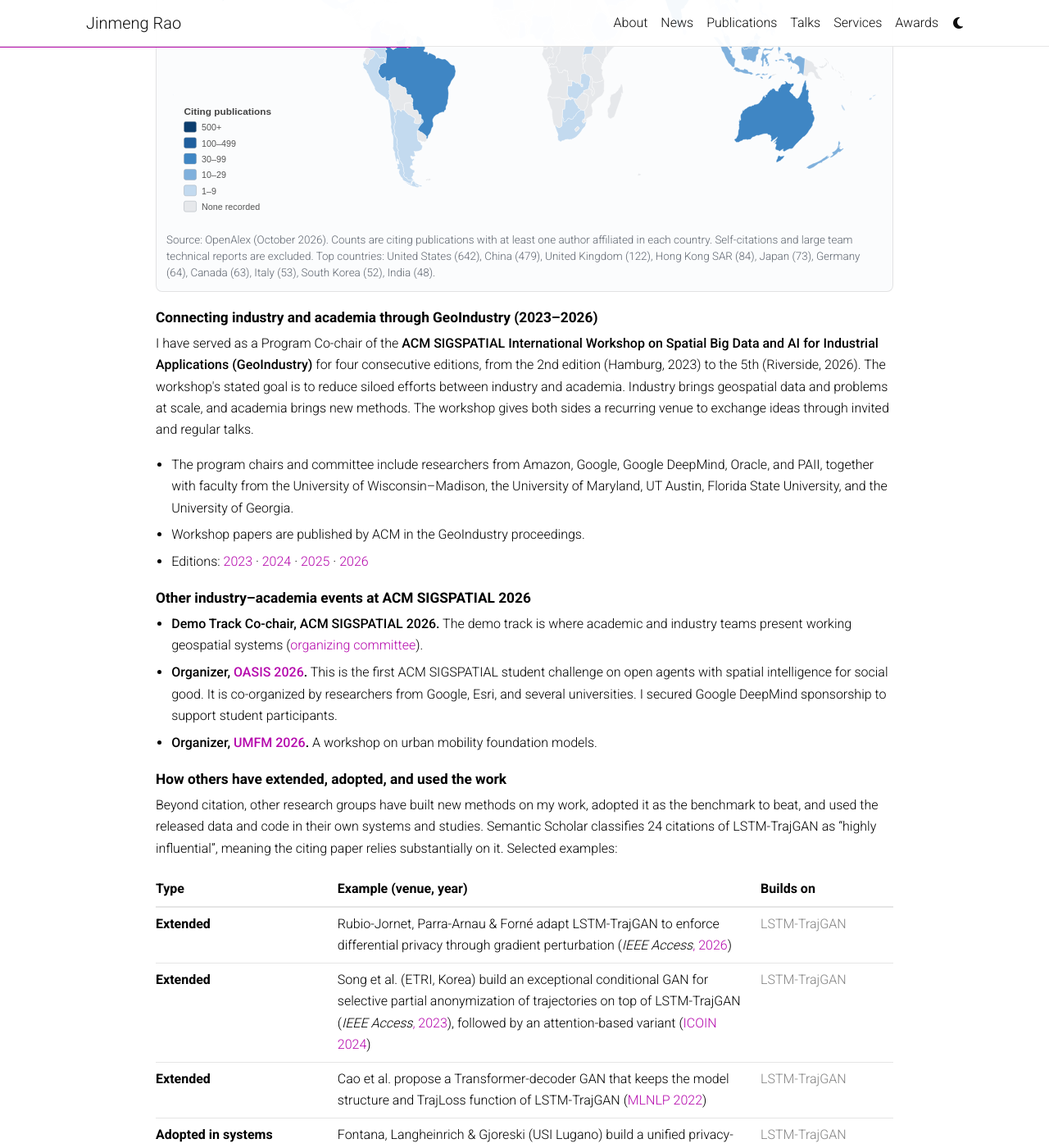
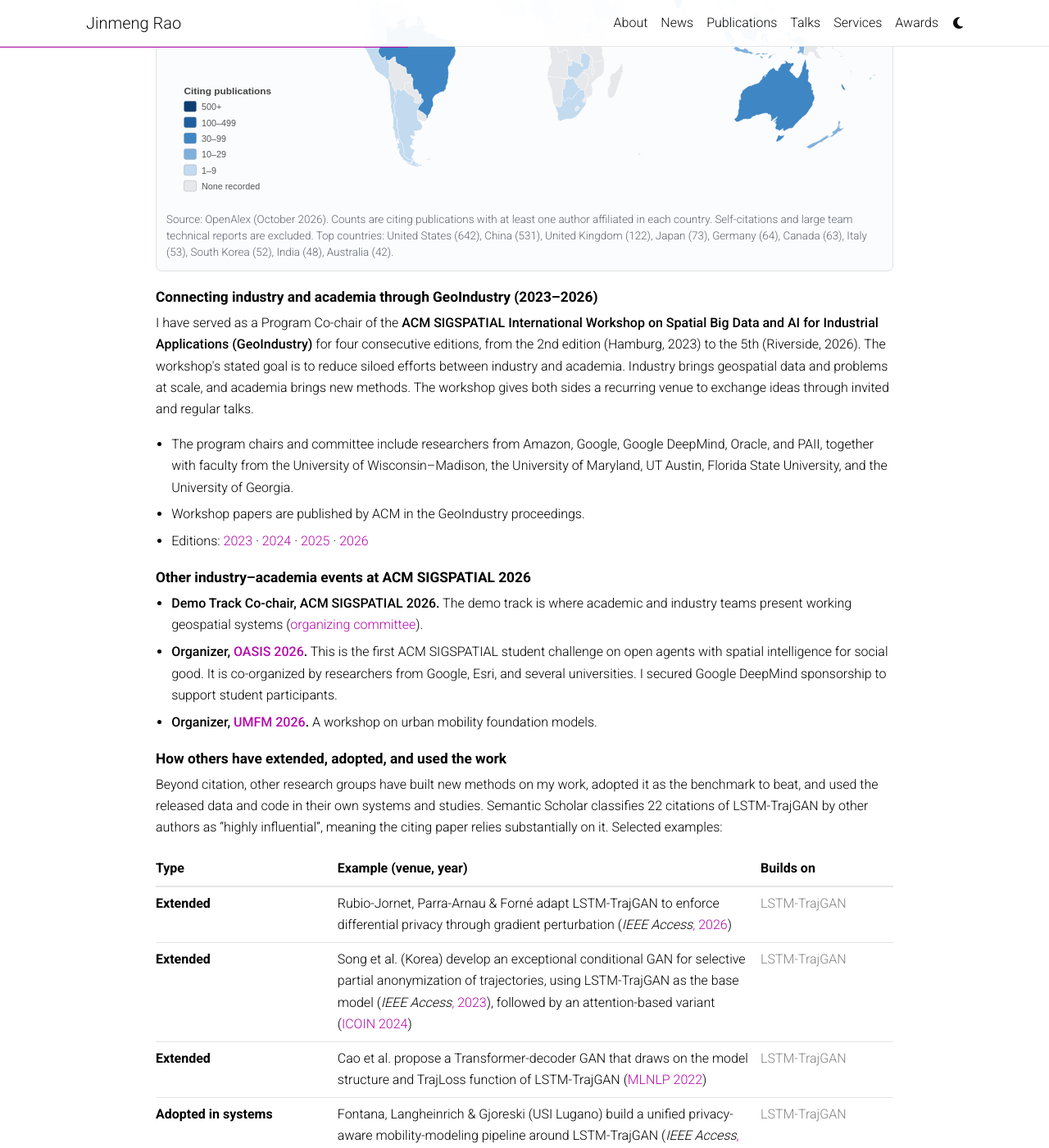
Before and after one commit to JinmengRao/jinmengrao.github.io, a Jekyll site: the page built from _pages/rising_star_2027_materials.html, in a window 1280 px wide and 1400 px high, scrolled down 3445 px. Shown: the whole window at 82% size. Built offline with Jekyll 4.4.1, drawn with Linux system fonts in a browser that asks for light colours; full-size pictures stand in for the smaller copies a plugin makes; comment, search, counter and statistics services are not loaded; a style sheet for code colours, icons or effects is not loaded; some of the changed text lies outside the part shown.

Commit message:
Merge China regions in citation map; cross-page consistency fixes

```diff
--- a/_bibliography/papers.bib
+++ b/_bibliography/papers.bib
@@ -484,7 +484,7 @@
   code={https://github.com/GeoDS/mapmobility},
   website={https://geography.wisc.edu/covid19/physical-distancing/},
   preview={mobmap.gif},
-  note={Highlight: The first work on social distancing mapping during COVID-19; Media Coverage <a href="https://www.nbc15.com/2020/10/07/tracking-movement-in-wisconsin-leading-up-to-latest-health-order/">NBC</a>, <a href="http://fox47.com/news/local/uw-madison-researchers-map-travel-data-to-combat-pandemic">FOX</a>, <a href="https://www.wisn.com/article/uw-madison-scientists-develop-social-distancing-tracker-map/32163419#">ABC</a>},
+  note={Highlight: One of the first social distancing maps during COVID-19; 410+ citations; Media Coverage <a href="https://www.nbc15.com/2020/10/07/tracking-movement-in-wisconsin-leading-up-to-latest-health-order/">NBC</a>, <a href="http://fox47.com/news/local/uw-madison-researchers-map-travel-data-to-combat-pandemic">FOX</a>, <a href="https://www.wisn.com/article/uw-madison-scientists-develop-social-distancing-tracker-map/32163419#">ABC</a>},
   selected={true}
 }
 
@@ -610,7 +610,7 @@
   html={https://www.pnas.org/doi/10.1073/pnas.2020524118},
   preview={pnas.jpg},
   code={https://github.com/GeoDS/IntraCounty-Mobility-SEIR},
-  note={Highlight: <em>PNAS</em>; models intracounty COVID-19 spread with business-traffic mobility, age, and race to inform equitable reopening; 190+ citations},
+  note={Highlight: <em>PNAS</em>; models intracounty COVID-19 spread with business-traffic mobility, age, and race to inform reopening policies; 190+ citations},
   selected={true}
 }
 
--- a/_pages/rising_star_2027_materials.html
+++ b/_pages/rising_star_2027_materials.html
@@ -80,7 +80,7 @@
           <li>Proposed <a href="https://arxiv.org/abs/2309.11587" target="_blank" rel="noopener">CATS</a> (<em>IJGIS</em>, 2023) for conditional adversarial trajectory synthesis in privacy-preserving data publication. Also developed a decentralized, privacy-preserving framework for location recommendation (<a href="https://onlinelibrary.wiley.com/doi/abs/10.1111/tgis.12769" target="_blank" rel="noopener"><em>Transactions in GIS</em></a>, 2021) and VTSV, a privacy-preserving vehicle trajectory simulation platform (ACM SIGSPATIAL GeoAI 2021).</li>
           <li>Wrote a vision paper on <a href="https://arxiv.org/abs/2309.17319" target="_blank" rel="noopener">privacy-preserving and secure GeoAI foundation models</a> (ACM SIGSPATIAL 2023) and a book chapter on trajectory privacy protection approaches (2025).</li>
           <li>Dissertation <em>Trajectory Privacy Protection with Geospatial Artificial Intelligence</em> (2023), which received the 2024 AAG William L. Garrison Award (one recipient every two years).</li>
-          <li><strong>Uptake:</strong> LSTM-TrajGAN has become a reference model for synthetic trajectory generation. Other groups have extended it (to enforce differential privacy, <em>IEEE Access</em> 2026; for selective partial anonymization, <em>IEEE Access</em> 2023; with Transformer decoders, 2022), built it into processing pipelines (<em>IEEE Access</em> 2023; vehicle-trajectory protection, <em>IEEE Internet of Things Journal</em> 2024), and re-implemented it as the state-of-the-art benchmark (PETS 2022 and 2024; <em>Information Systems Research</em> 2023). Industry researchers at Lenovo, State Grid, and Rakuten have drawn on it in trajectory privacy and connected-vehicle work. Details are in the <a href="#rs-uptake">uptake table</a>.</li>
+          <li><strong>Uptake:</strong> LSTM-TrajGAN has become a reference model for synthetic trajectory generation. Other groups have extended it (to enforce differential privacy, <em>IEEE Access</em> 2026; for selective partial anonymization, <em>IEEE Access</em> 2023; with Transformer decoders, 2022), built it into processing pipelines (<em>IEEE Access</em> 2023; vehicle-trajectory protection, <em>IEEE Internet of Things Journal</em> 2024), and re-implemented it as the state-of-the-art benchmark (PETS 2022 and 2024; <em>Information Systems Research</em> 2023). Industry researchers at Lenovo, State Grid, Rakuten, and ByteDance have drawn on the trajectory privacy work. Details are in the <a href="#rs-uptake">uptake table</a>.</li>
         </ul>
       </div>
     </div>
@@ -93,7 +93,7 @@
           <li>Co-authored <em>Towards the Next Generation of Geospatial Artificial Intelligence</em> (<em>JAG</em>, 2025, 220+ citations), a research agenda for GeoAI in the foundation-model era.</li>
           <li>Co-developed SRL, a general-purpose framework for spatial representation learning (ACM SIGSPATIAL 2024), and <a href="https://arxiv.org/abs/2605.06990" target="_blank" rel="noopener">TRAJGANR</a> (2026), on trajectory-centric urban multimodal learning, with collaborators from academia and industry.</li>
           <li>Co-authored book chapters on GeoAI methodological foundations (2023), the evolution of GeoAI (2025), and the ethics of generative GeoAI (2026).</li>
-          <li><strong>Uptake:</strong> this agenda now informs geospatial foundation-model work in industry, including Esri (GeoAI review, <em>ISPRS Journal of Photogrammetry and Remote Sensing</em>, 2026), DiDi (ride-hailing forecasting with geospatial representation learning, WWW 2026), InferLink (LineLM, an operational language model for geospatial vector data, KDD 2026), Meituan (GIS large language models, <em>IJGIS</em>, 2025), ByteDance (geo-foundation models, <em>IJGIS</em>, 2025), and Microsoft (TorchSpatial, 2024).</li>
+          <li><strong>Uptake:</strong> this agenda is drawn on by geospatial foundation-model work in industry, including Esri (GeoAI review, <em>ISPRS Journal of Photogrammetry and Remote Sensing</em>, 2026), InferLink (LineLM, an operational language model for geospatial vector data, KDD 2026), and Meituan (GIS large language models, <em>IJGIS</em>, 2025).</li>
         </ul>
       </div>
     </div>
@@ -116,10 +116,10 @@
     <h2 class="rs-h2"><span class="rs-num">2</span>Impact on the geospatial industry</h2>
 
     <h3 class="rs-h3" id="rs-reach">Global reach of the research</h3>
-    <p>The map shows where the authors of the 1,600+ publications citing my research are based: 86 countries and regions in total. Hover over a country to see its count.</p>
+    <p>The map shows where the authors of the 1,600+ publications citing my research are based: 81 countries in total. Hover over a country to see its count.</p>
     <figure class="rs-map" id="rs-citation-map">
       {% include citation_map.svg %}
-      <figcaption>Source: OpenAlex (October 2026). Counts are citing publications with at least one author affiliated in each country. Self-citations and large team technical reports are excluded. Top countries: United States (642), China (479), United Kingdom (122), Hong Kong SAR (84), Japan (73), Germany (64), Canada (63), Italy (53), South Korea (52), India (48).</figcaption>
+      <figcaption>Source: OpenAlex (October 2026). Counts are citing publications with at least one author affiliated in each country. Self-citations and large team technical reports are excluded. Top countries: United States (642), China (531), United Kingdom (122), Japan (73), Germany (64), Canada (63), Italy (53), South Korea (52), India (48), Australia (42).</figcaption>
     </figure>
 
     <h3 class="rs-h3">Connecting industry and academia through GeoIndustry (2023&ndash;2026)</h3>
@@ -138,13 +138,13 @@
     </ul>
 
     <h3 class="rs-h3" id="rs-uptake">How others have extended, adopted, and used the work</h3>
-    <p>Beyond citation, other research groups have built new methods on my work, adopted it as the benchmark to beat, and used the released data and code in their own systems and studies. Semantic Scholar classifies 24 citations of LSTM-TrajGAN as &ldquo;highly influential&rdquo;, meaning the citing paper relies substantially on it. Selected examples:</p>
+    <p>Beyond citation, other research groups have built new methods on my work, adopted it as the benchmark to beat, and used the released data and code in their own systems and studies. Semantic Scholar classifies 22 citations of LSTM-TrajGAN by other authors as &ldquo;highly influential&rdquo;, meaning the citing paper relies substantially on it. Selected examples:</p>
     <table class="rs-table" id="rs-uptake-table">
       <thead><tr><th>Type</th><th>Example (venue, year)</th><th>Builds on</th></tr></thead>
       <tbody>
         <tr><td>Extended</td><td>Rubio-Jornet, Parra-Arnau &amp; Forn&eacute; adapt LSTM-TrajGAN to enforce differential privacy through gradient perturbation (<a href="https://doi.org/10.1109/ACCESS.2026.3728159" target="_blank" rel="noopener"><em>IEEE Access</em>, 2026</a>)</td><td>LSTM-TrajGAN</td></tr>
-        <tr><td>Extended</td><td>Song et al. (ETRI, Korea) build an exceptional conditional GAN for selective partial anonymization of trajectories on top of LSTM-TrajGAN (<a href="https://doi.org/10.1109/ACCESS.2023.3326246" target="_blank" rel="noopener"><em>IEEE Access</em>, 2023</a>), followed by an attention-based variant (<a href="https://doi.org/10.1109/ICOIN59985.2024.10572121" target="_blank" rel="noopener">ICOIN 2024</a>)</td><td>LSTM-TrajGAN</td></tr>
-        <tr><td>Extended</td><td>Cao et al. propose a Transformer-decoder GAN that keeps the model structure and TrajLoss function of LSTM-TrajGAN (<a href="https://doi.org/10.1145/3578741.3578795" target="_blank" rel="noopener">MLNLP 2022</a>)</td><td>LSTM-TrajGAN</td></tr>
+        <tr><td>Extended</td><td>Song et al. (Korea) develop an exceptional conditional GAN for selective partial anonymization of trajectories, using LSTM-TrajGAN as the base model (<a href="https://doi.org/10.1109/ACCESS.2023.3326246" target="_blank" rel="noopener"><em>IEEE Access</em>, 2023</a>), followed by an attention-based variant (<a href="https://doi.org/10.1109/ICOIN59985.2024.10572121" target="_blank" rel="noopener">ICOIN 2024</a>)</td><td>LSTM-TrajGAN</td></tr>
+        <tr><td>Extended</td><td>Cao et al. propose a Transformer-decoder GAN that draws on the model structure and TrajLoss function of LSTM-TrajGAN (<a href="https://doi.org/10.1145/3578741.3578795" target="_blank" rel="noopener">MLNLP 2022</a>)</td><td>LSTM-TrajGAN</td></tr>
         <tr><td>Adopted in systems</td><td>Fontana, Langheinrich &amp; Gjoreski (USI Lugano) build a unified privacy-aware mobility-modeling pipeline around LSTM-TrajGAN (<a href="https://doi.org/10.1109/ACCESS.2023.3260981" target="_blank" rel="noopener"><em>IEEE Access</em>, 2023</a>); Fan et al. use LSTM-TrajGAN in a two-layer mechanism for protecting vehicle trajectory data (<a href="https://doi.org/10.1109/JIOT.2024.3439393" target="_blank" rel="noopener"><em>IEEE Internet of Things Journal</em>, 2024</a>); Musleh et al. use it to enrich trajectory datasets (ACM SIGSPATIAL 2022)</td><td>LSTM-TrajGAN</td></tr>
         <tr><td>State-of-the-art benchmark</td><td>Re-implemented and used as the reference model in privacy-enhancing-technology research: Zhan, Haddadi &amp; Mashhadi (<a href="https://arxiv.org/abs/2208.05009" target="_blank" rel="noopener">PETS 2022</a>); Buchholz et al., UNSW and CSIRO's Data61, which calls it &ldquo;a widely recognised work&rdquo; (<a href="https://doi.org/10.56553/popets-2024-0068" target="_blank" rel="noopener">PETS 2024</a>); and consumer mobile-data privacy research in a leading business journal, Macha et al. (<a href="https://doi.org/10.1287/isre.2023.1227" target="_blank" rel="noopener"><em>Information Systems Research</em>, 2023</a>)</td><td>LSTM-TrajGAN</td></tr>
         <tr><td>Used as data</td><td>The open flow dataset is used as a primary data source in studies of flood resilience of transport networks (<a href="https://doi.org/10.1038/s41893-025-01575-z" target="_blank" rel="noopener"><em>Nature Sustainability</em>, 2025</a>), biases in mobility data (<a href="https://doi.org/10.1038/s42005-024-01909-x" target="_blank" rel="noopener"><em>Communications Physics</em>, 2024</a>), carbon emissions (<a href="https://doi.org/10.1016/j.xinn.2026.101501" target="_blank" rel="noopener"><em>The Innovation</em>, 2026</a>), origin&ndash;destination flow generation (<a href="https://arxiv.org/abs/2606.09086" target="_blank" rel="noopener">IJCAI 2026</a>), COVID-19 policy impact (<a href="https://doi.org/10.1145/3485447.3512139" target="_blank" rel="noopener">WWW 2022</a>), and intercity connectivity and innovation (<a href="https://doi.org/10.1016/j.compenvurbsys.2024.102092" target="_blank" rel="noopener"><em>CEUS</em>, 2024</a>)</td><td>Mobility flow dataset (<em>Scientific Data</em>)</td></tr>
@@ -219,7 +219,6 @@
       <li><span class="rs-year">2022</span>SRGC Conference Presentation Award; Trewartha/Odebolt Conference Travel Award, University of Wisconsin&ndash;Madison</li>
       <li><span class="rs-year">2019</span>Best Poster Paper, ACM SIGSPATIAL RAAS Workshop</li>
       <li><span class="rs-year">2015, 2017</span>National Scholarship, Ministry of Education, China</li>
-      <li><span class="rs-year">2023</span><span>Citation analysis: several 2020&ndash;2021 papers were among the most highly cited in ESI <em>Social Sciences, General</em> for their publication years, and the work had been cited by researchers in 68+ countries</span></li>
     </ul>
   </section>
 
@@ -250,10 +249,11 @@
     <h3 class="rs-h3">Selected invited talks</h3>
     <ul class="rs-plain">
       <li><span class="rs-year">2023</span>Mapping Mobility Changes During COVID-19 Using ArcGIS Dashboards and Mobile Experience Builder, Esri Education sessions, AAG Annual Meeting</li>
-      <li><span class="rs-year">2023</span>Geography According to ChatGPT, University of California, Santa Barbara</li>
-      <li><span class="rs-year">2023</span>Invited talk, Built Environment seminar, Texas A&amp;M University</li>
-      <li><span class="rs-year">2022</span>Roundtable on Frontiers of GeoAI, University of Wisconsin&ndash;Madison</li>
-      <li><span class="rs-year">&nbsp;</span>Invited seminars, University of Arkansas and Anhui University</li>
+      <li><span class="rs-year">2023</span>Privacy and Security Issues in Large-Language-Model-powered Geospatial Applications, Geography According to ChatGPT, University of California, Santa Barbara</li>
+      <li><span class="rs-year">2023</span>Privacy-Preserving Location Recommendation via Decentralized Collaborative Learning, Built Environment Talk Series, Texas A&amp;M University</li>
+      <li><span class="rs-year">2023</span>Deep Reinforcement Learning for Driving Trajectory Simulation, Reinforcement Learning Seminar, Anhui University</li>
+      <li><span class="rs-year">2023</span>Geographic Visualization and ArcGIS Dashboards, Geovisualization and Spatial Analysis Seminar, University of Arkansas</li>
+      <li><span class="rs-year">2022</span>Trajectory Privacy Protection with Geospatial Artificial Intelligence, UW Roundtable on the Frontiers of Geospatial Artificial Intelligence, University of Washington</li>
     </ul>
   </section>
 
```
Also changed, not shown: other parts of _pages/rising_star_2027_materials.html (+5 -5 lines), _awards/aag_garrison.md (+1 -1 lines), _news/2023-05-30-acm-geoindustry.md (+1 -1 lines), _pages/about.md (+1 -1 lines), _includes/citation_map.svg.
